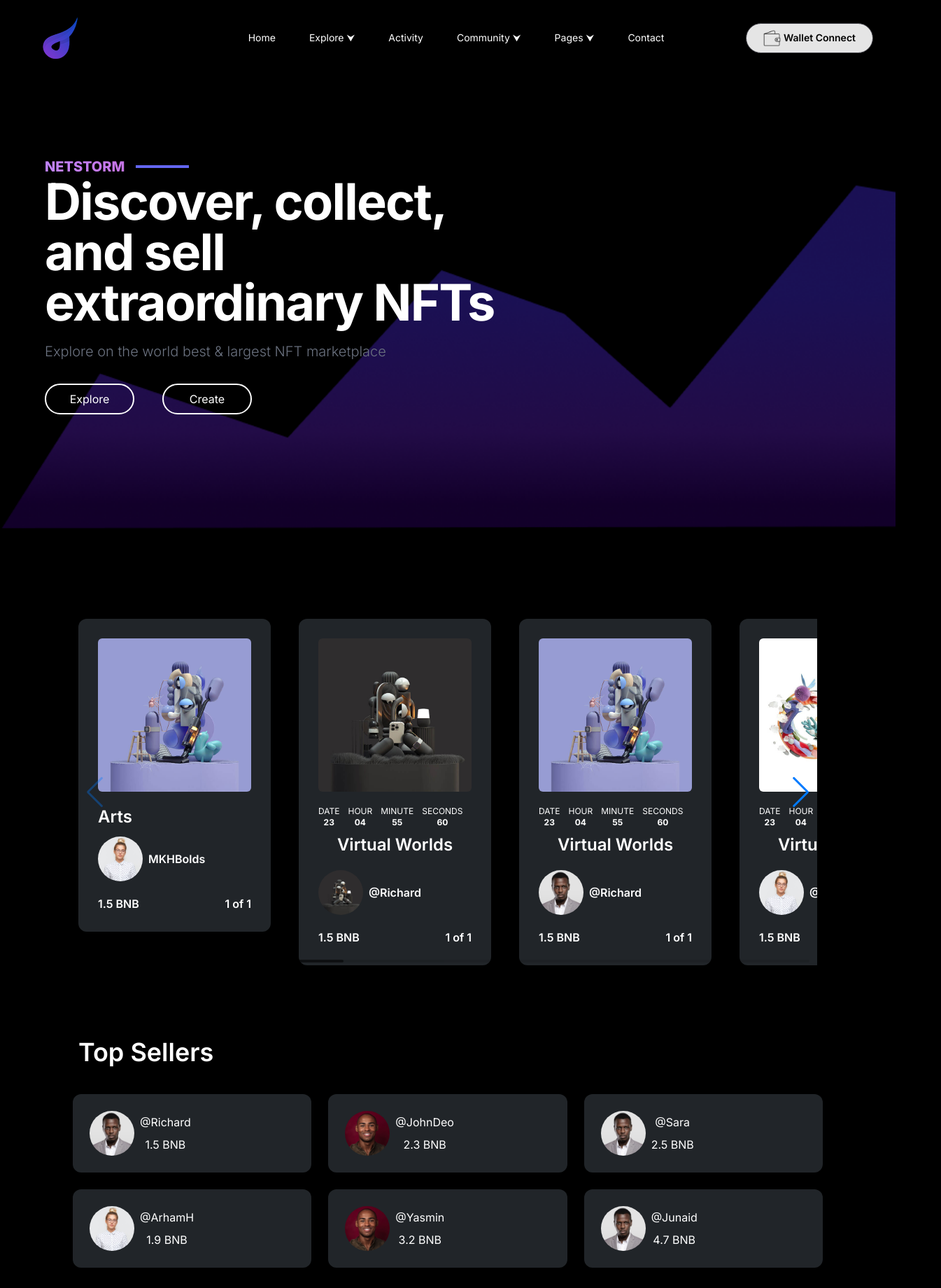
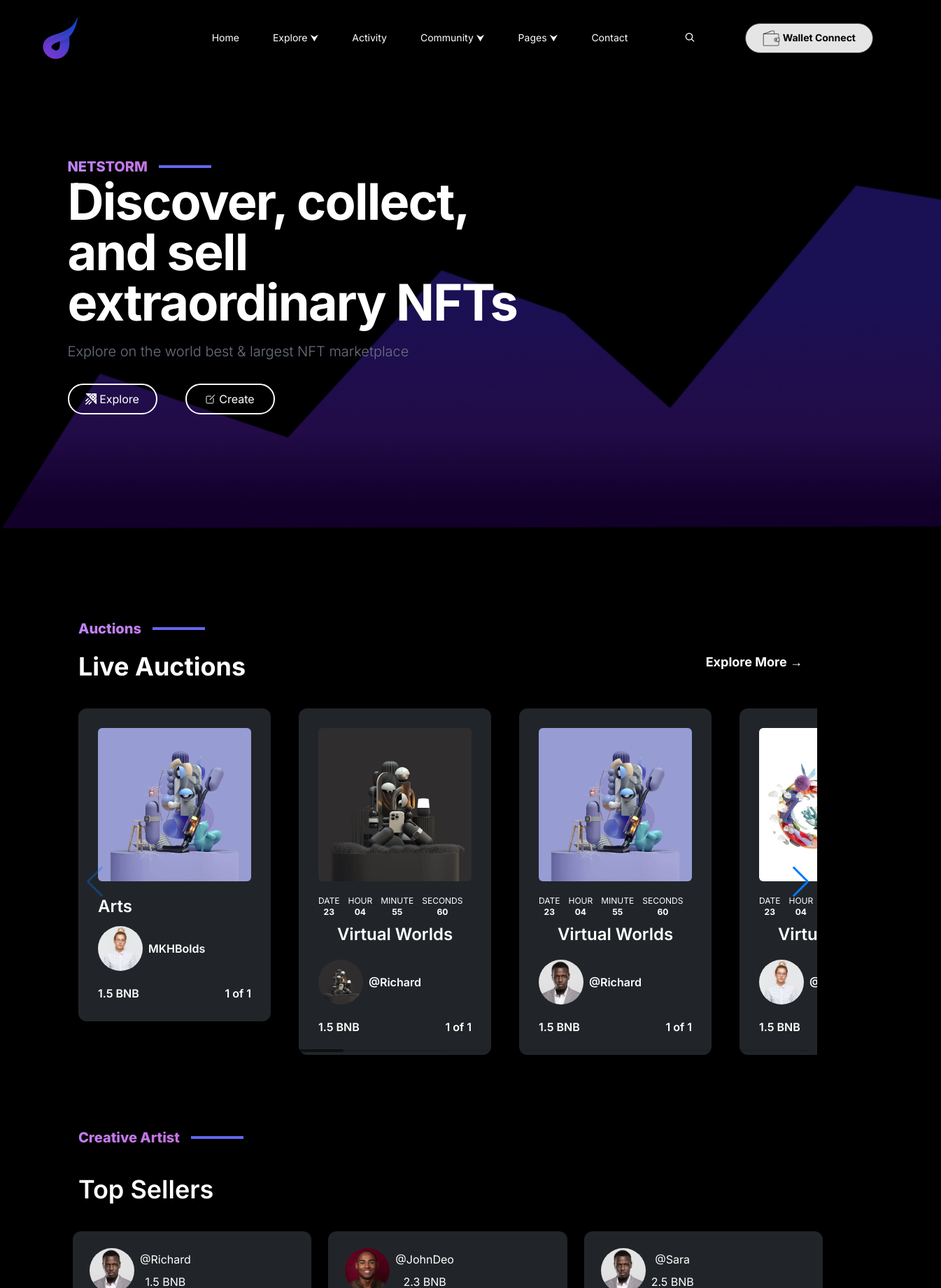
Before and after one commit to AREEBA-MUHAMMAD-AIJAZ/TEMPLATE-, a Next.js app: page / in a window 1280 px wide. Shown: the top 1840 px of the page at 70% size, 1345 px wide, since content can reach past the window. Built offline with nearby package versions, Linux system fonts and the light colour scheme.

Commit message:
completed

```diff
--- a/src/Components/AuctionsSection.jsx
+++ b/src/Components/AuctionsSection.jsx
@@ -59,6 +59,27 @@ const LiveAuction = () => {
   return (
     <>
      <div className="container m-0 px-4 md:px-10  xl:px-28 pt-32 mx-10 xl:mx-0">
+
+             <h2 className=" relative font-extrabold text-transparent text-xl bg-clip-text bg-gradient-to-r from-purple-400 to-pink-600">
+             Auctions{" "}
+              <span className="border-t-4 border-indigo-500 absolute top-3 ml-4">
+                --------
+              </span>
+              </h2>
+
+          <div className="text-[#fff]">
+            <div className="lg:flex justify-between w-[98%]  my-5">
+               <h1 className=" text-2xl md:text-4xl font-bold mb-5">
+               Live Auctions
+               </h1>
+                <a
+                href="#"
+                className="text-sm md:text-lg font-bold hover:text-blue-800"
+                >
+                Explore More <span>&rarr;</span>
+                </a>
+            </div>
+          </div>
         <Swiper
         breakpoints={{
           1024: {
--- a/src/Components/CreativeArtist.jsx
+++ b/src/Components/CreativeArtist.jsx
@@ -37,6 +37,13 @@ function CreativeArtist() {
   return (
     <div>
       <div className=" lg:py-16 text-[#fff]">
+        <h2 className=" relative md:pl-16 pl-10 xl:pl-28 lg:pl-24 mt-10 font-extrabold text-transparent text-xl bg-clip-text bg-gradient-to-r from-purple-400 to-pink-600">
+        Creative Artist{" "}
+        <span className="border-t-4 border-indigo-500 absolute top-3 ml-4">
+          --------
+        </span>
+        </h2>
+
         <h1 className="text-white md:pl-16 pl-10 xl:pl-28 lg:pl-24 mt-10 text-4xl font-semibold mb-8">
           Top Sellers
         </h1>
--- a/src/Components/ExclusiveAssets.jsx
+++ b/src/Components/ExclusiveAssets.jsx
@@ -34,8 +34,14 @@ const cards = [
 function ExclusiveArtist() {
   return (
     <div>
-      <div className="text-[#fff]">
-        <div className="lg:flex justify-between w-[80%] mx-auto m-5 pt-20">
+      <div className="text-[#fff] pt-20">
+      <h2 className=" relative md:pl-16 pl-10 xl:pl-28 lg:pl-24 mt-10 font-extrabold text-transparent text-xl bg-clip-text bg-gradient-to-r from-purple-400 to-pink-600">
+        Exclusive Artist{" "}
+        <span className="border-t-4 border-indigo-500 absolute top-3 ml-4">
+          --------
+        </span>
+        </h2>
+        <div className="lg:flex justify-between w-[83%] mx-auto pt-3  ">
           <h1 className=" text-2xl md:text-4xl font-bold mb-5">Explore</h1>
           <a
             href="#"
--- a/src/Components/Footer.jsx
+++ b/src/Components/Footer.jsx
@@ -69,9 +69,49 @@ const Footer = () => {
               Subscribe Us
             </h6>
 
-            <div className=" flex items-center relative justify-center">
-            <input type="text" placeholder="info@gmail.com..." className="p-3 rounded-3xl bg-gray-900 hover:border border-black" />
-            <button> <img src="send.png"  width={50} className="h-12 bg-purple-950 rounded-full p-2  absolute right-16 bottom-0.5  lg:right-6 lg:bottom-0.5 md:right-5 md:bottom-0.5 " /></button>
+            <p class="mb-4 flex items-center justify-center md:justify-start xl:hidden">
+              <svg
+                xmlns="http://www.w3.org/2000/svg"
+                viewBox="0 0 24 24"
+                fill="currentColor"
+                class="mr-3 h-5 w-5"
+              >
+                <path d="M11.47 3.84a.75.75 0 011.06 0l8.69 8.69a.75.75 0 101.06-1.06l-8.689-8.69a2.25 2.25 0 00-3.182 0l-8.69 8.69a.75.75 0 001.061 1.06l8.69-8.69z" />
+                <path d="M12 5.432l8.159 8.159c.03.03.06.058.091.086v6.198c0 1.035-.84 1.875-1.875 1.875H15a.75.75 0 01-.75-.75v-4.5a.75.75 0 00-.75-.75h-3a.75.75 0 00-.75.75V21a.75.75 0 01-.75.75H5.625a1.875 1.875 0 01-1.875-1.875v-6.198a2.29 2.29 0 00.091-.086L12 5.43z" />
+              </svg>
+              +(323) 750-1234
+            </p>
+            <p class="mb-4 flex items-center justify-center md:justify-start xl:hidden">
+              <svg
+                xmlns="http://www.w3.org/2000/svg"
+                viewBox="0 0 24 24"
+                fill="currentColor"
+                class="mr-3 h-5 w-5"
+              >
+                <path d="M1.5 8.67v8.58a3 3 0 003 3h15a3 3 0 003-3V8.67l-8.928 5.493a3 3 0 01-3.144 0L1.5 8.67z" />
+                <path d="M22.5 6.908V6.75a3 3 0 00-3-3h-15a3 3 0 00-3 3v.158l9.714 5.978a1.5 1.5 0 001.572 0L22.5 6.908z" />
+              </svg>
+              infoyour@gmail.com
+            </p>
+            <p class="mb-4 flex items-center justify-center md:justify-start xl:hidden">
+              <svg
+                xmlns="http://www.w3.org/2000/svg"
+                viewBox="0 0 24 24"
+                fill="currentColor"
+                class="mr-3 h-5 w-5"
+              >
+                <path
+                  fill-rule="evenodd"
+                  d="M1.5 4.5a3 3 0 013-3h1.372c.86 0 1.61.586 1.819 1.42l1.105 4.423a1.875 1.875 0 01-.694 1.955l-1.293.97c-.135.101-.164.249-.126.352a11.285 11.285 0 006.697 6.697c.103.038.25.009.352-.126l.97-1.293a1.875 1.875 0 011.955-.694l4.423 1.105c.834.209 1.42.959 1.42 1.82V19.5a3 3 0 01-3 3h-2.25C8.552 22.5 1.5 15.448 1.5 6.75V4.5z"
+                  clip-rule="evenodd"
+                />
+              </svg>
+              374 FA Tower, William S Blvd
+            </p>
+
+            <div className=" flex items-center relative justify-between ">
+            <input type="text" placeholder="info@gmail.com..." className="p-3 rounded-3xl bg-gray-900 hover:border border-black sm:hidden xl:block hidden" />
+            <button> <img src="send.png"  width={50} className=" sm:hidden xl:block hidden h-12 bg-purple-950 rounded-full p-2  absolute right-5 bottom-0.5  lg:right-0 lg:bottom-0.5 md:right-5 md:bottom-0.5 " /></button>
             </div>
 
           </div>
@@ -86,7 +126,7 @@ const Footer = () => {
           </p>
           <span className="font-semibold text-1xl md:text-3xl">www.DownloadNewTheme.com</span>
           <span class="text-lg font-semibold sm:text-center">
-            Made by Areeba Aijaz!
+            Develop by Areeba Aijaz!
           </span>
         </div>
       </div>
--- a/src/Components/HeroSection.jsx
+++ b/src/Components/HeroSection.jsx
@@ -36,10 +36,12 @@
 ///////////////////////////////////////////
 
 import React from "react";
+import { IoCreateOutline } from "react-icons/io5";
+import { SiAzuredataexplorer } from "react-icons/si";
 
 function Herosection() {
   return (
-      <section className="text-white bg-heroSection-image bg-no-repeat bg-cover pt-20 ">
+      <section className="text-white bg-heroSection-image bg-no-repeat bg-cover xl:w-[1345px] pt-20 ">
         <div class="grid max-w-screen-xl md:px-16 px-8 py-8 mx-auto lg:gap-8 xl:gap-0 lg:py-36 ">
           <div class="mr-auto place-self-center lg:col-span-7">
             <h2 className=" relative font-extrabold text-transparent text-xl bg-clip-text bg-gradient-to-r from-purple-400 to-pink-600">
@@ -57,14 +59,15 @@ function Herosection() {
             </p>
             <a
               href="#"
-              class="inline-flex items-center justify-center mr-10 mb-5 text-white w-40 py-3 px-6 rounded-full lg:w-32 lg:py-2 lg:px-0 border-2 border-white hover:bg-gradient-to-r from-indigo-500 via-purple-500 to-pink-500 hover:border-none"
+              class="inline-flex items-center gap-1 justify-center mr-10 mb-5 text-white w-40 py-3 px-6 rounded-full lg:w-32 lg:py-2 lg:px-0 border-2 border-white hover:bg-gradient-to-r from-indigo-500 via-purple-500 to-pink-500 hover:border-none"
             >
-              Explore
+              <SiAzuredataexplorer /> Explore
             </a>
             <a
               href="#"
-              class="inline-flex items-center justify-center text-white w-40 py-3 px-6 rounded-full lg:w-32 lg:py-2 lg:px-0 border-2 border-white hover:bg-gradient-to-r from-indigo-500 via-purple-500 to-pink-500 hover:border-none"
+              class="inline-flex items-center gap-1 justify-center text-white w-40 py-3 px-6 rounded-full lg:w-32 lg:py-2 lg:px-0 border-2 border-white hover:bg-gradient-to-r from-indigo-500 via-purple-500 to-pink-500 hover:border-none"
             >
+              <IoCreateOutline />
               Create
             </a>
           </div>
--- a/src/Components/HowItWorks.jsx
+++ b/src/Components/HowItWorks.jsx
@@ -32,8 +32,14 @@ const cards = [
 function HowItWorks() {
   return (
     <div>
-      <div className="text-[#fff]">
-        <div className="lg:flex justify-between w-[90%] mx-auto  pt-20">
+      <div className="text-[#fff] pt-20">
+            <h2 className=" mx-28 relative font-extrabold text-transparent text-xl bg-clip-text bg-gradient-to-r from-purple-400 to-pink-600 sm:hidden xl:block hidden">
+            How It Works{" "}
+              <span className="border-t-4 border-indigo-500 absolute top-3 ml-4">
+                --------
+              </span>
+            </h2>
+        <div className="lg:flex justify-between w-[90%] mx-auto  pt-3">
           <h1 className=" text-2xl md:text-4xl font-bold mb-5 px-10">
             Create and sell your NFTs
           </h1>
--- a/src/Components/MostPopular.jsx
+++ b/src/Components/MostPopular.jsx
@@ -56,8 +56,15 @@ function MostPopular() {
     <div>
 
       <div className="text-[#fff]">
+      <h2 className=" relative md:pl-16 pl-10 xl:pl-28 lg:pl-24 mt-10 font-extrabold text-transparent text-xl bg-clip-text bg-gradient-to-r from-purple-400 to-pink-600">
+        Most Popular{" "}
+        <span className="border-t-4 border-indigo-500 absolute top-3 ml-4">
+          --------
+        </span>
+        </h2>
 
         <div className="lg:flex justify-between w-[83%] mx-auto m-5">
+
           <h1 className=" text-2xl md:text-4xl font-bold mb-5">
             Popular Collections
           </h1>
--- a/src/Components/Navbar.jsx
+++ b/src/Components/Navbar.jsx
@@ -1,6 +1,8 @@
 "use client"
 import { useState } from 'react'
 import { Dialog } from '@headlessui/react'
+import { CgSearch } from "react-icons/cg";
+
 import { Bars3Icon, XMarkIcon } from '@heroicons/react/24/outline'
 
 const navigation = [
@@ -48,11 +50,16 @@ export default function Example() {
               </a>
             ))}
           </div>
-          <div className="hidden lg:flex lg:flex-1 lg:justify-end">
-              <div className='border border-zinc-700 py-2 px-6 rounded-3xl bg-neutral-200 text-black'>
-                <button className='flex gap-1 items-center' >
+              <div className='pl-20 sm:hidden lg:block hidden'>
+                 <CgSearch />
+              </div>
+
+
+          <div className="hidden lg:flex lg:flex-1 lg:justify-end ml-2">
+              <div className='border border-zinc-700 xl:py-2 xl:px-6 py-1 px-3 rounded-3xl bg-neutral-200 text-black'>
+                <button className='flex items-center md:gap-1' >
                   <img src="wallet.png"width={25} />
-                  <a href="#" className="text-sm font-semibold leading-6 text-white-900">Wallet Connect</a>
+                  <a href="#" className="text-sm font-bold text-white-900">Wallet Connect</a>
                 </button>
               </div>
           </div>
--- a/src/app/layout.js
+++ b/src/app/layout.js
@@ -1,6 +1,6 @@
 import { Inter } from 'next/font/google'
 import Navbar from '@/Components/Navbar'
-// import Footer from '@/Components/Footer'
+import Footer from '@/Components/Footer'
 import './globals.css'
 
 const inter = Inter({ subsets: ['latin'] })
@@ -16,7 +16,7 @@ export default function RootLayout({ children }) {
       <body className={inter.className}>
       <Navbar/>
         {children}
-      {/* <Footer /> */}
+      <Footer />
         </body>
     </html>
   )
```
